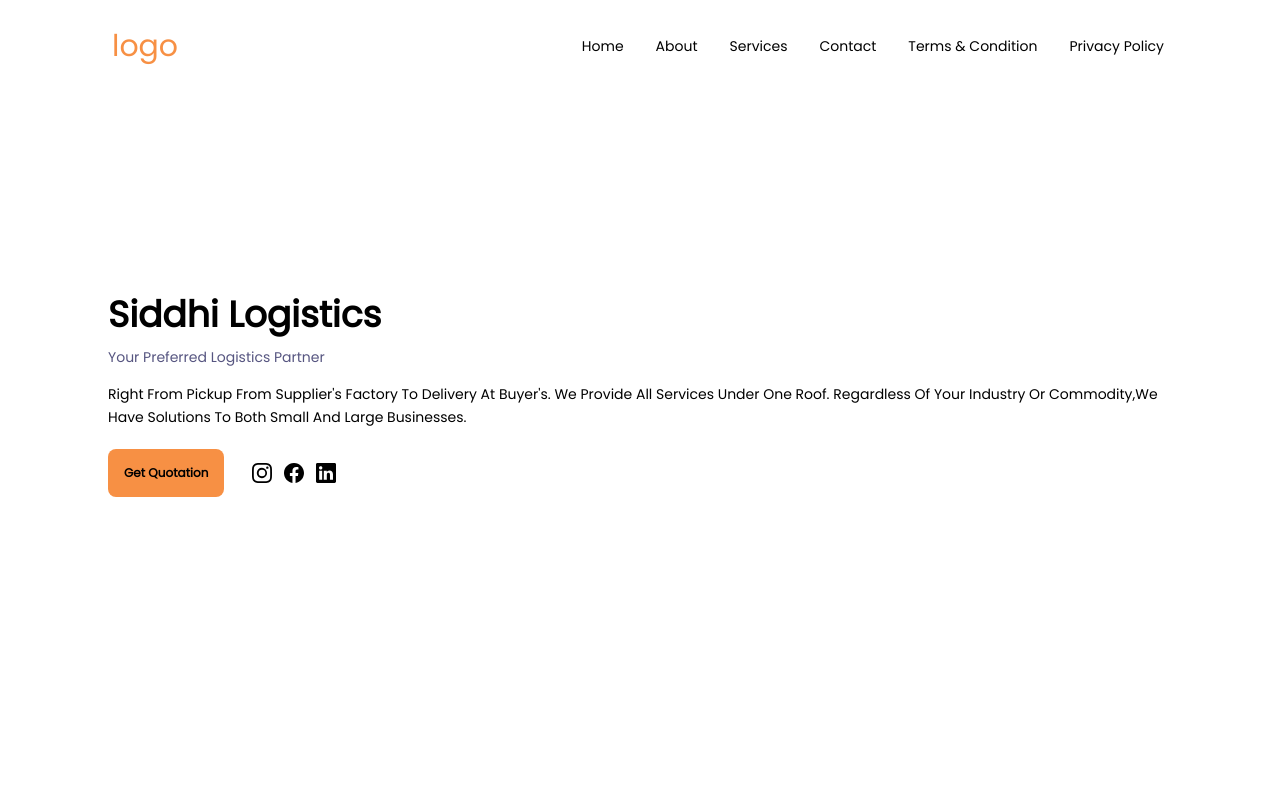
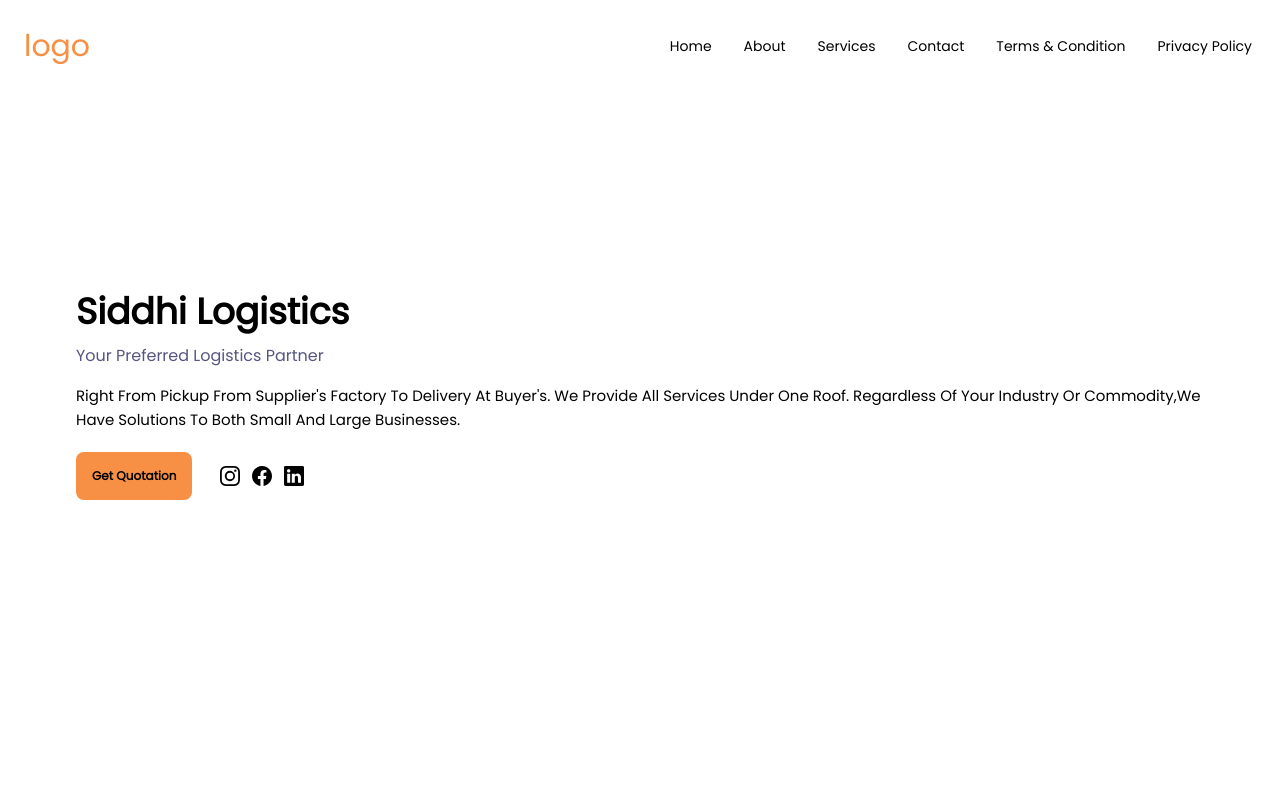
Before and after one commit to iamadityamall/transport-service-landing-page, a React (Create React App) app: page / in a window 1280 px wide. Shown: the top 800 px of the page. Built offline with nearby package versions, Linux system fonts and the light colour scheme.

Commit message:
added sidebar component with transition effects

```diff
--- a/src/components/Home/Hero.jsx
+++ b/src/components/Home/Hero.jsx
@@ -4,13 +4,13 @@ import { BsInstagram, BsFacebook, BsLinkedin } from "react-icons/bs";
 
 const Hero = () => {
   return (
-    <section className="h-[85vh] lg:h-screen flex items-center justify-center">
+    <section className="h-screen lg:h-screen flex items-center justify-center">
       <div className="flex flex-col capitalize font-poppins space-y-2 py-10 px-2">
         <h3 className="text-4xl py-1 font-bold p-1">siddhi logistics</h3>
-        <h2 className="text-sm text-colorTwo/75 px-1">
+        <h2 className="text-[16px] text-colorTwo/75 px-1">
           your preferred logistics partner
         </h2>
-        <p className="text-sm py-2 p-1 leading-relaxed">
+        <p className="text-[15px] py-2 p-1 leading-relaxed">
           right from pickup from supplier's factory to delivery at buyer's. we
           provide all services under one roof. Regardless of your industry or
           commodity,we have solutions to both small and large businesses.
--- /dev/null
+++ b/src/components/Home/Sidebar.jsx
@@ -0,0 +1,35 @@
+import React from "react";
+import navLinks from "../../data/navLinks";
+import { Link } from "react-router-dom";
+import { IoClose } from "react-icons/io5";
+const Sidebar = ({ setNavButton, navButton }) => {
+  return (
+    <aside
+      className={`fixed top-0 right-0 h-screen space-y-28 w-screen p-4 transition all delay-300 ease-in-out flex flex-col items-end text-right capitalize lg:hidden bg-white ${
+        !navButton && "translate-x-full"
+      }
+      }`}
+    >
+      <button onClick={() => setNavButton(false)}>
+        <IoClose className="text-5xl p-2 text-colorOne" />
+      </button>
+      <div className="flex flex-col w-full">
+        {navLinks.map((navlink) => {
+          const { id } = navlink;
+          return (
+            <Link
+              key={id}
+              to={navlink.path}
+              className="p-4 sm:text-lg font-poppins"
+              onClick={() => setNavButton(false)}
+            >
+              {navlink.name}
+            </Link>
+          );
+        })}
+      </div>
+    </aside>
+  );
+};
+
+export default Sidebar;
--- a/src/components/Navbar.jsx
+++ b/src/components/Navbar.jsx
@@ -4,6 +4,7 @@ import navLinks from "../data/navLinks";
 import { Link } from "react-router-dom";
 import { useGlobalContext } from "../context";
 import { useEffect } from "react";
+import Sidebar from "./Home/Sidebar";
 
 const Navbar = () => {
   const { navButton, setNavButton } = useGlobalContext();
@@ -19,10 +20,11 @@ const Navbar = () => {
   }, [navButton, setNavButton]);
 
   return (
-    <header className=" p-2 rounded-b-xl lg:rounded-b-none fixed top-0 w-full bg-white/100 shadow-xl lg:shadow-none">
-      <nav className="w-[85vw] mx-auto font-poppins">
+    <>
+      <header className=" p-2 lg:rounded-b-none fixed top-0 w-full bg-white/100 ">
+        <nav className="font-poppins">
           <section className="flex justify-between items-center sm:text-2xl p-1 lg:py-4 sm:p-3">
-          <div className="text-xl p-1 xl:text-3xl text-colorOne">logo</div>
+            <div className="text-2xl p-1 xl:text-3xl text-colorOne">logo</div>
             <div className="hidden lg:flex lg:space-x-4 capitalize lg:items-center">
               {navLinks.map((navlink) => {
                 const { id } = navlink;
@@ -36,30 +38,15 @@ const Navbar = () => {
             <button
               type="button"
               className="text-2xl p-3 lg:hidden"
-            onClick={() => setNavButton(!navButton)}
+              onClick={() => setNavButton(true)}
             >
               <GiHamburgerMenu />
             </button>
           </section>
-        {navButton && (
-          <aside className="flex flex-col text-right capitalize lg:hidden bg-white mt-5">
-            {navLinks.map((navlink) => {
-              const { id } = navlink;
-              return (
-                <Link
-                  key={id}
-                  to={navlink.path}
-                  className="p-4 sm:text-lg"
-                  onClick={() => setNavButton(false)}
-                >
-                  {navlink.name}
-                </Link>
-              );
-            })}
-          </aside>
-        )}
         </nav>
       </header>
+      <Sidebar setNavButton={setNavButton} navButton={navButton} />
+    </>
   );
 };
 
--- a/src/pages/Home.jsx
+++ b/src/pages/Home.jsx
@@ -9,7 +9,7 @@ import CallToAction from "../components/Home/CallToAction";
 
 const Home = () => {
   return (
-    <main className="w-[85vw] mx-auto">
+    <main className="w-[90vw] mx-auto">
       <Hero />
       <About />
       <Services />
```
Lines whose indentation alone changed are shown as unchanged.
